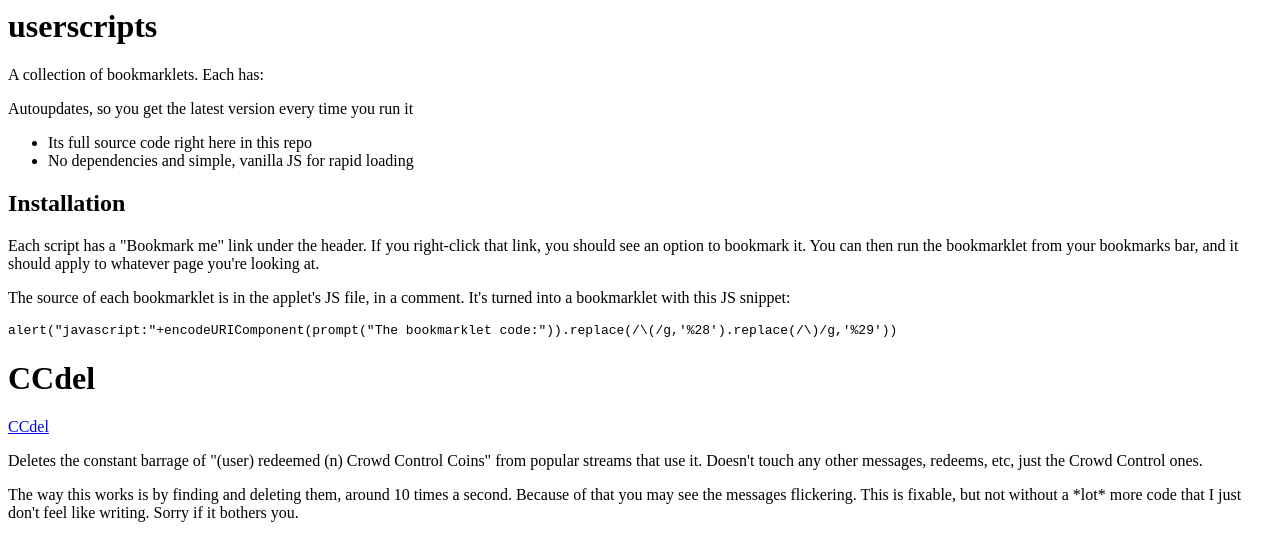
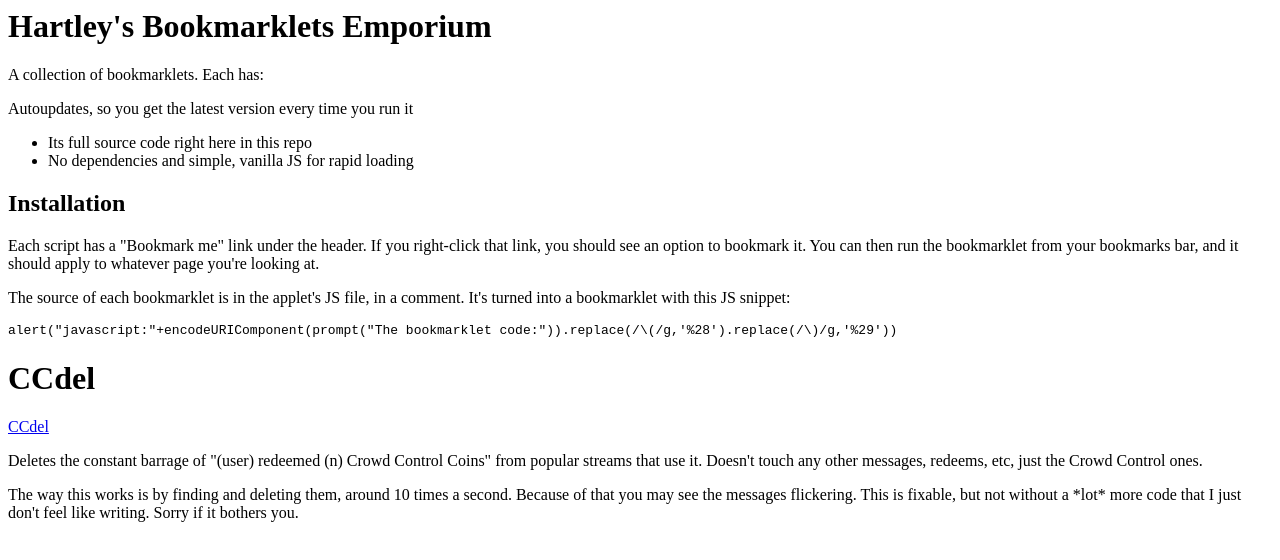
Before and after one commit to nic-hartley/bm, a plain HTML site: page index.html in a window 1280 px wide. Drawn offline with Linux system fonts and the light colour scheme.

Commit message:
Update index.html

```diff
--- a/index.html
+++ b/index.html
@@ -1,9 +1,9 @@
 <html>
   <head>
-    <title>Userscripts!</title>
+    <title>Bookmarklets!</title>
   </head>
   <body>
-    <h1>userscripts</h1>
+    <h1>Hartley's Bookmarklets Emporium</h1>
     <p>A collection of bookmarklets. Each has:</p>
     <p>Autoupdates, so you get the latest version every time you run it</p>
     <ul>
```
